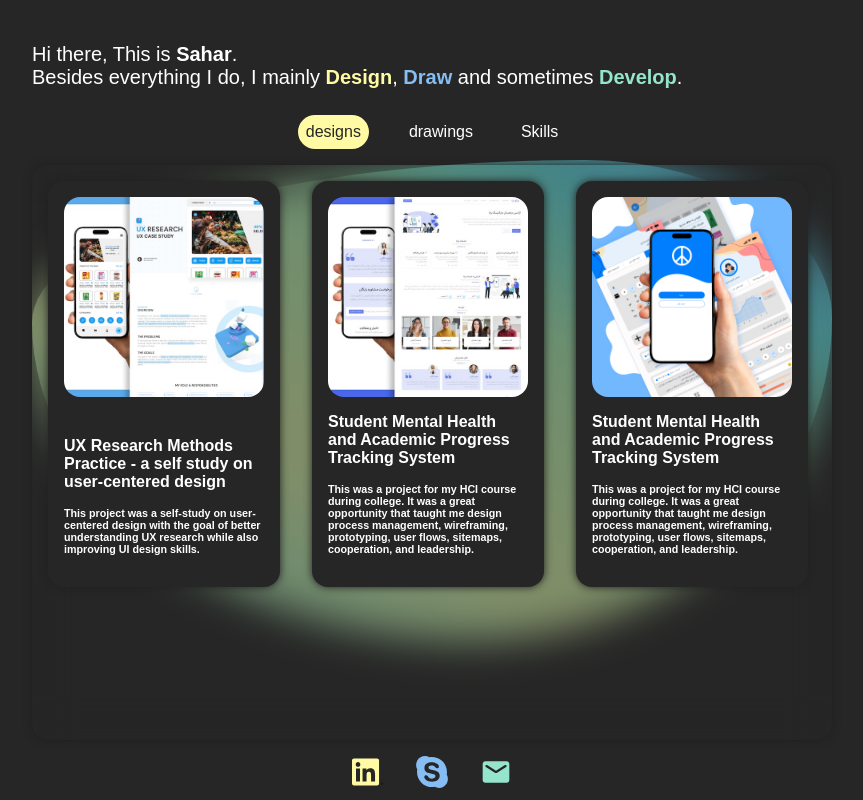
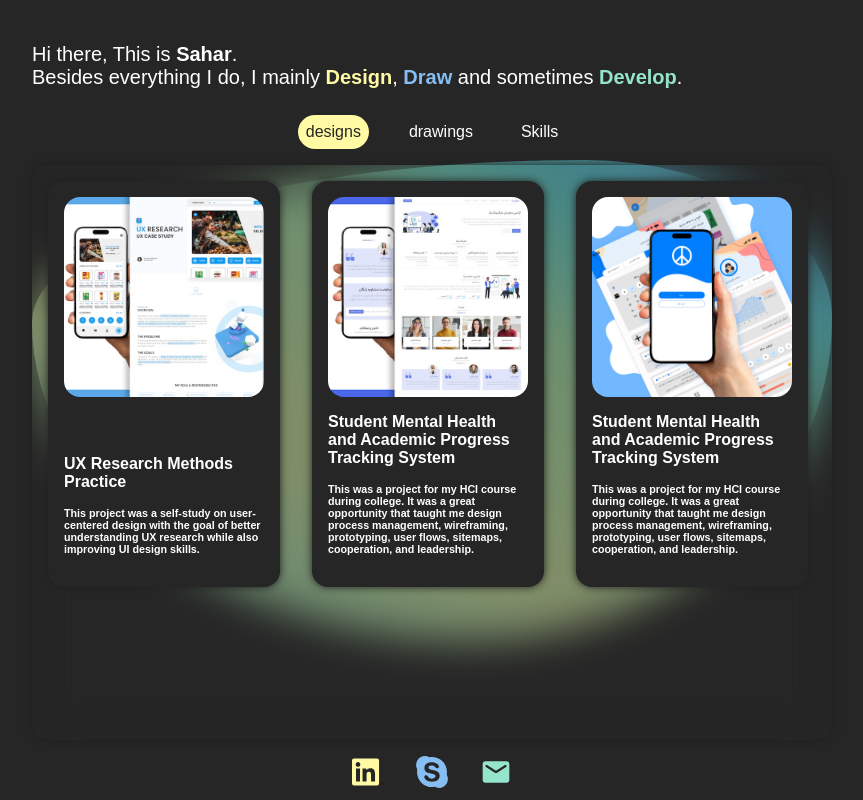
Before and after one commit to sahar-shirmardi/portfolio, a React (Vite) app: page / in a window 1280 px wide. Shown: the whole page, without its empty margins (208-1071 px from the left). Built offline with nearby package versions, Linux system fonts and the light colour scheme.

Commit message:
minor update

```diff
--- a/src/data/designs.js
+++ b/src/data/designs.js
@@ -5,7 +5,7 @@ import cover3 from "/src/assets/images/projects/s3-cover.jpg";
 const projects = [
   {
     id: "1",
-    title: "UX Research Methods Practice - a self study on user-centered design",
+    title: "UX Research Methods Practice",
     description:
       "This project was a self-study on user-centered design with the goal of better understanding UX research while also improving UI design skills. ",
     cover: cover1,
```
